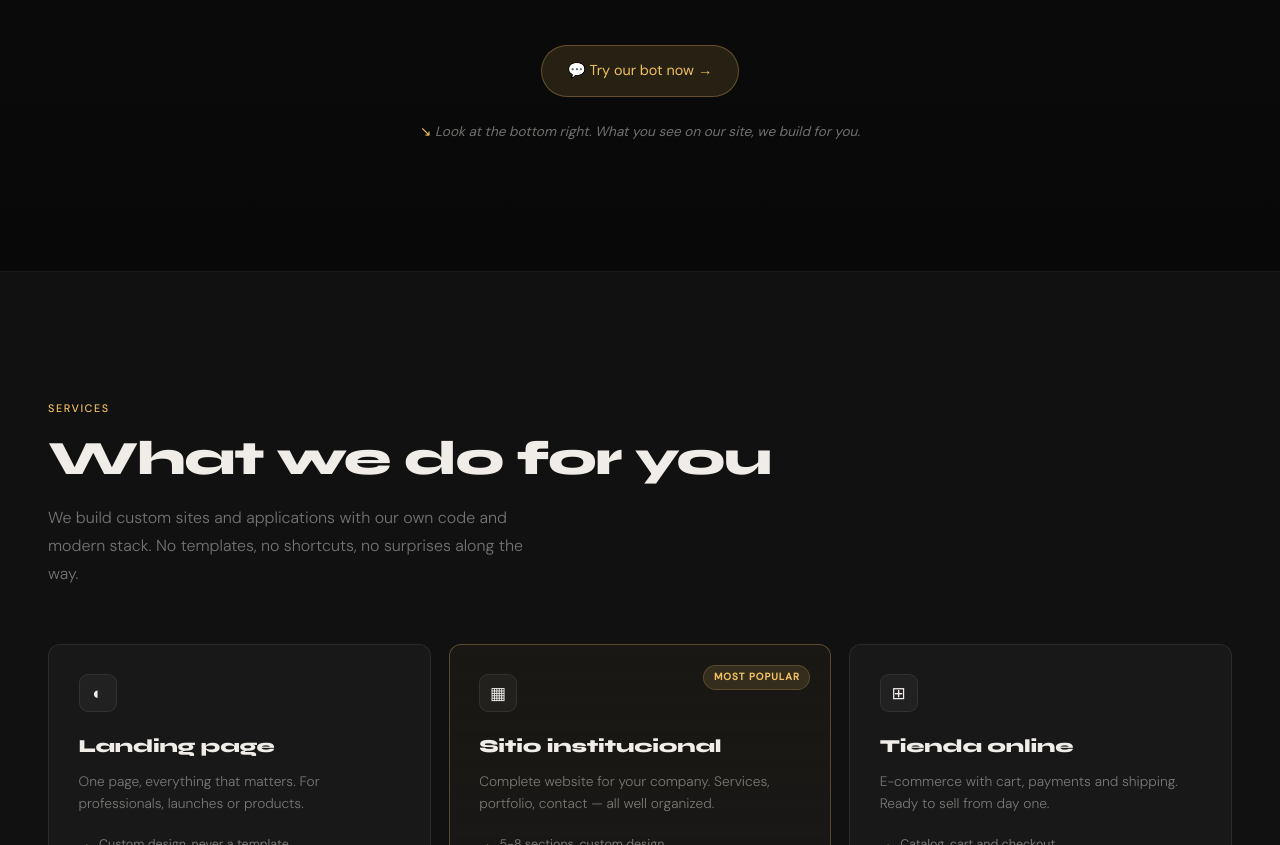
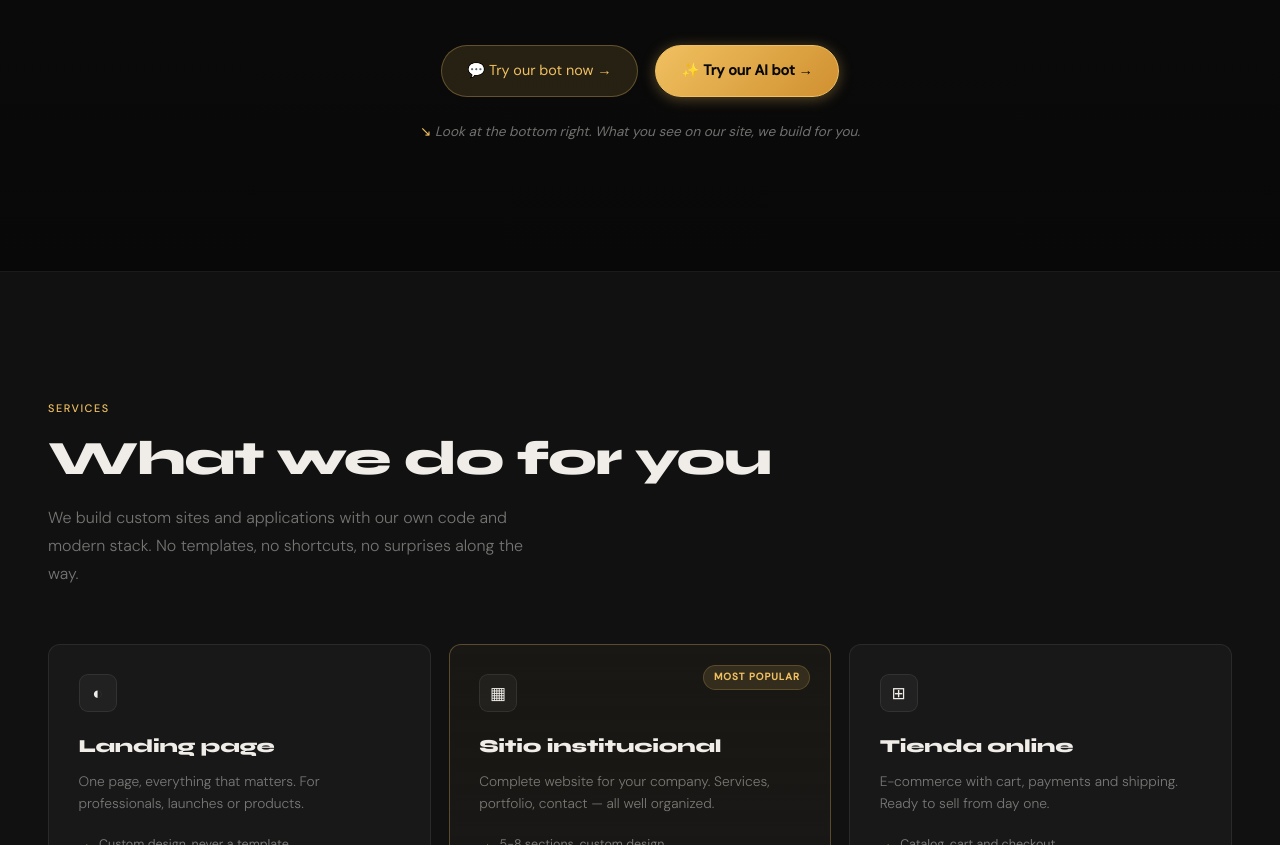
Before and after one commit to Leabazze/surlab-web, a website: page index.html in a window 1280 px wide. Shown: the part 1597-2442 px from the top of the page. Drawn offline with Linux system fonts and the light colour scheme.

Commit message:
Add files via upload

```diff
--- a/index.html
+++ b/index.html
@@ -532,6 +532,22 @@ a.app-card:hover { transform: translateY(-3px); }
   transition: background 0.2s, border-color 0.2s;
 }
 .captacion-cta:hover { background: rgba(240,192,96,0.18); }
+.captacion-cta-ai {
+  margin-left: 0.75rem;
+  background: linear-gradient(135deg, var(--accent), #d09030);
+  color: var(--bg);
+  border: 1px solid var(--accent);
+  font-weight: 700;
+  box-shadow: 0 2px 14px rgba(240,192,96,0.35);
+}
+.captacion-cta-ai:hover {
+  background: linear-gradient(135deg, #f5d080, #d8a040);
+  box-shadow: 0 4px 20px rgba(240,192,96,0.55);
+  transform: translateY(-1px);
+}
+@media (max-width: 600px) {
+  .captacion-cta-ai { margin-left: 0; margin-top: 0.6rem; display: inline-block; }
+}
 .captacion-hint {
   margin-top: 1.5rem; font-size: 0.85rem; color: var(--muted);
   font-style: italic; opacity: 0.8;
@@ -1218,6 +1234,7 @@ footer p { color: var(--dim); font-size: 0.78rem; }
     </div>
 
     <a href="#" onclick="document.getElementById('botToggle').click(); return false;" class="captacion-cta" data-i18n="captacion.cta">💬 Probá nuestro bot ahora →</a>
+    <a href="#" onclick="document.getElementById('aiBotToggle').click(); return false;" class="captacion-cta captacion-cta-ai" data-i18n="captacion.cta_ai">✨ Probá nuestro bot IA →</a>
     <p class="captacion-hint fade-up" data-i18n="captacion.hint">Mirá abajo a la derecha. Lo que ves en nuestra web, lo armamos para vos.</p>
   </div>
 </section>
@@ -1598,7 +1615,7 @@ const i18n = {
     "captacion.f3.desc":"El bot pide nombre, rubro y necesidad antes de pasártelo. Solo te llegan los serios.",
     "captacion.f4.title":"Setup rápido",
     "captacion.f4.desc":"Lo activamos en tu web en 1 semana. Sin plataformas pagas, sin marca de terceros.",
-    "captacion.cta":"💬 Probá nuestro bot ahora →",
+    "captacion.cta":"💬 Probá nuestro bot ahora →","captacion.cta_ai":"✨ Probá nuestro bot IA →",
     "captacion.hint":"Mirá abajo a la derecha. Lo que ves en nuestra web, lo armamos para vos.",
     "srv.landing.desc":"Una página, todo lo importante. Para profesionales, lanzamientos o productos.",
     "srv.landing.f1":"Diseño exclusivo, no plantilla","srv.landing.f2":"Optimizada para Google y mobile",
@@ -1683,7 +1700,7 @@ const i18n = {
     "captacion.f3.desc":"The bot asks for name, industry and needs before sending them. Only serious leads get through.",
     "captacion.f4.title":"Quick setup",
     "captacion.f4.desc":"Live on your site in 1 week. No paid platforms, no third-party branding.",
-    "captacion.cta":"💬 Try our bot now →",
+    "captacion.cta":"💬 Try our bot now →","captacion.cta_ai":"✨ Try our AI bot →",
     "captacion.hint":"Look at the bottom right. What you see on our site, we build for you.",
     "srv.landing.desc":"One page, everything that matters. For professionals, launches or products.",
     "srv.landing.f1":"Custom design, never a template","srv.landing.f2":"Optimized for Google and mobile",
```
